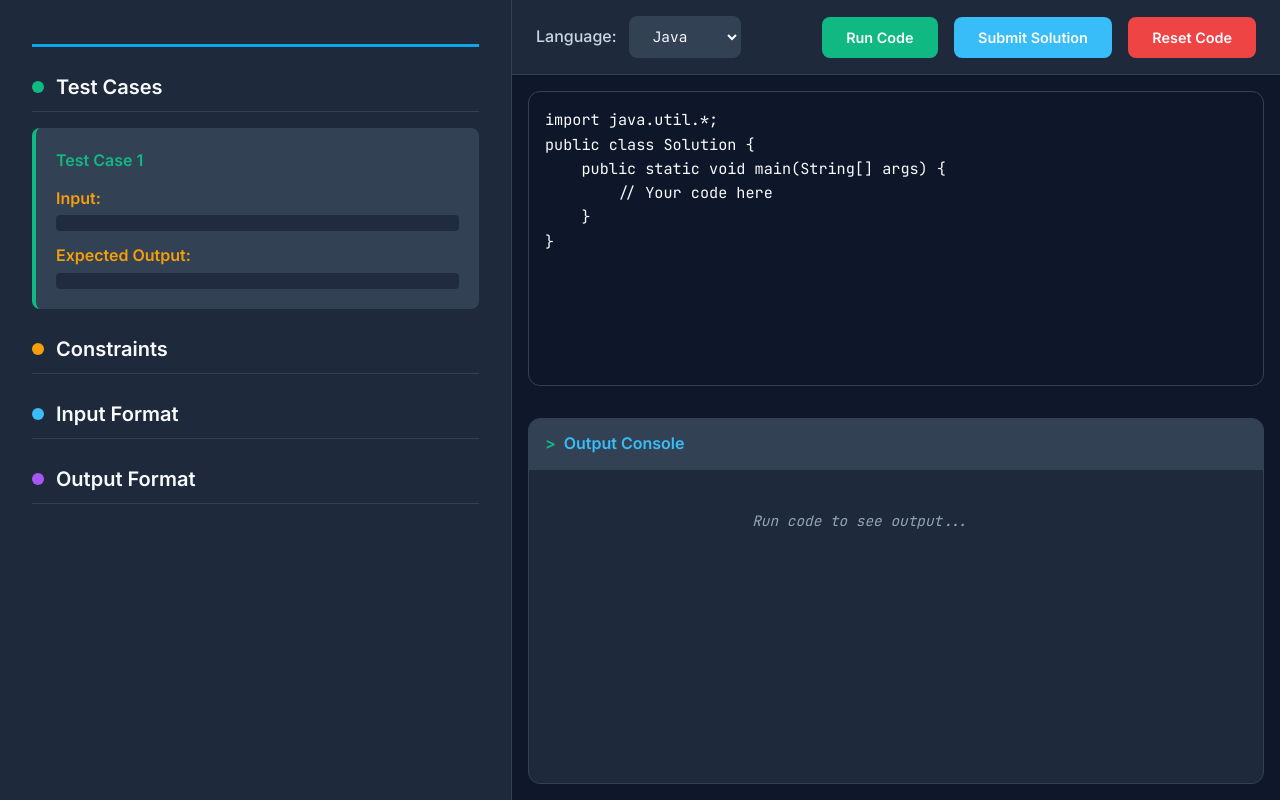
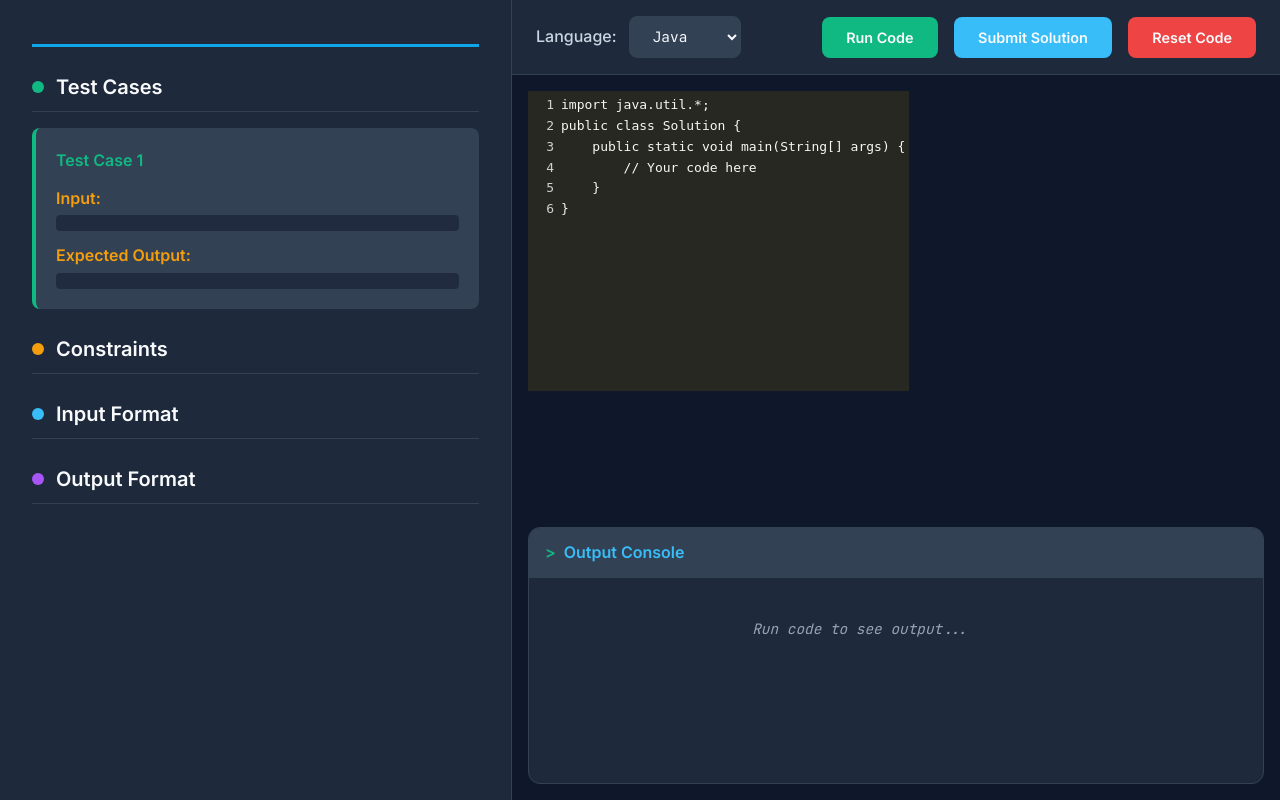
Before and after one commit to VyomShah28/CodeSphere, a Django app: template Coding/compiler/templates/compiler/test.html in a window 1280 px wide. Run offline with Django 5.2, Linux system fonts and the light colour scheme; the template is opened without the code that fills it, so the values that code supplies are empty.

Commit message:
New Features

```diff
--- a/Coding/Coding/settings.py
+++ b/Coding/Coding/settings.py
@@ -22,7 +22,7 @@
 
 SECRET_KEY = 'django-insecure-$x0@c7w$v*7q339)ty1n(n1n6rpsc2n*7#i2zu93d5^3$rkgas'
 
-DEBUG = True
+DEBUG = False
 
 ALLOWED_HOSTS = ['*']
 
--- a/Coding/compiler/templates/compiler/test.html
+++ b/Coding/compiler/templates/compiler/test.html
@@ -4,6 +4,10 @@
     <meta charset="UTF-8" />
     <meta name="viewport" content="width=device-width, initial-scale=1.0"/>
     <title>Code Challenge: Engage!</title>
+    <link rel="stylesheet" href="https://cdnjs.cloudflare.com/ajax/libs/codemirror/5.65.2/codemirror.min.css" />
+    <link rel="stylesheet" href="https://cdnjs.cloudflare.com/ajax/libs/codemirror/5.65.2/theme/monokai.min.css" />
+    <script src="https://cdnjs.cloudflare.com/ajax/libs/codemirror/5.65.2/codemirror.min.js"></script>
+    <script src="https://cdnjs.cloudflare.com/ajax/libs/codemirror/5.65.2/mode/javascript/javascript.min.js"></script>
     <link href="https://fonts.googleapis.com/css2?family=JetBrains+Mono:wght@400;500;700&family=Inter:wght@400;500;600;700&display=swap" rel="stylesheet" />
     <style>
         :root {
@@ -502,17 +506,27 @@
                 }
             });
 
+            let editor = CodeMirror.fromTextArea(compilerTextarea, {
+                lineNumbers: true,
+                mode: 'text/x-java',
+                theme: "monokai",
+                indentUnit: 2,
+                tabSize: 2,
+                lineWrapping: true
+            });
+
             function loadSavedCode() {
                 const currentLanguage = languageSelect.value;
                 const storageKey = `${challenge}_${currentLanguage}_${user}`;
-                const savedCode = localStorage.getItem(storageKey);
-                compilerTextarea.value = savedCode || defaultCode[currentLanguage];
+                editor.setOption('mode', currentLanguage === 'java' ? 'text/x-java' : 'text/x-python');
+                const savedCode = localStorage.getItem(storageKey) || defaultCode[currentLanguage];
+                editor.setValue(savedCode);
             }
 
-            compilerTextarea.addEventListener('input', () => {
+            editor.on('change', () => {
                 const currentLanguage = languageSelect.value;
                 const storageKey = `${challenge}_${currentLanguage}_${user}`;
-                localStorage.setItem(storageKey, compilerTextarea.value);
+                localStorage.setItem(storageKey, editor.getValue());
             });
 
             languageSelect.addEventListener('change', loadSavedCode);
@@ -521,9 +535,8 @@
                 const currentLanguage = languageSelect.value;
                 const storageKey = `${challenge}_${currentLanguage}_${user}`;
                 localStorage.removeItem(storageKey);
-                compilerTextarea.value = defaultCode[currentLanguage];
+                editor.setValue(defaultCode[currentLanguage]);
             });
-
             loadSavedCode();
         });
 
```
Also changed, not shown: Coding/Test/templates/Test/main.html (+1 -1 lines), Coding/Test/views.py (+4 -3 lines).
